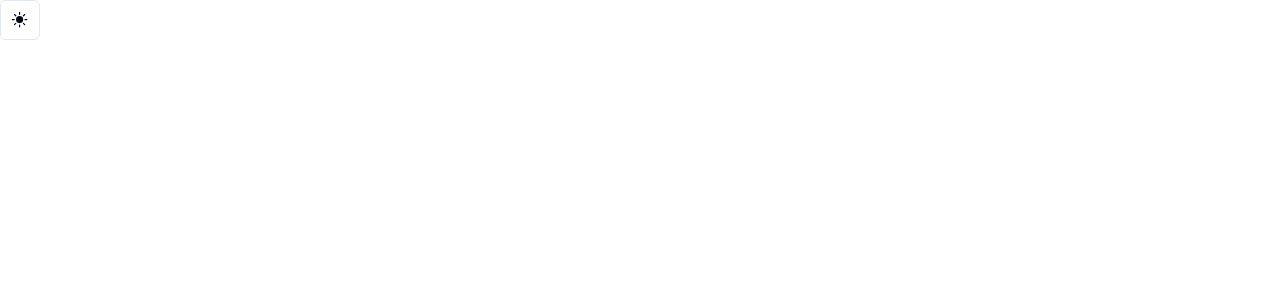
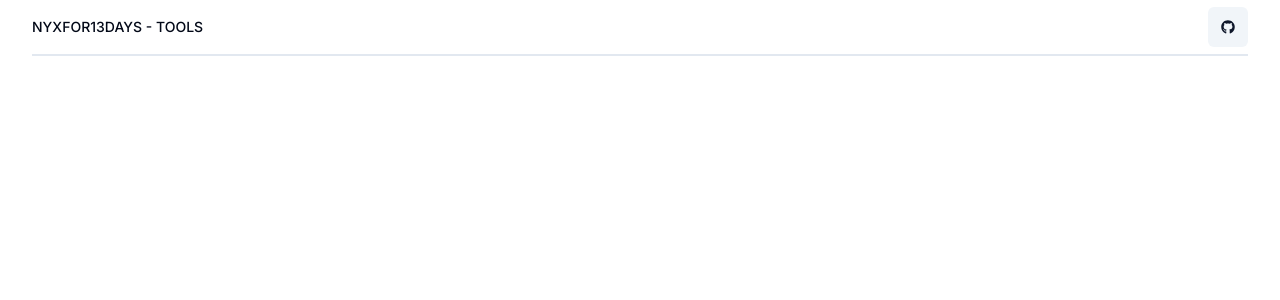
Before and after one commit to nyxfor13days/tools.nyxfor13days.com, a Next.js app: page / in a window 1280 px wide. Shown: the top 300 px of the page. Built offline with nearby package versions, Linux system fonts and the light colour scheme.

Commit message:
Update page.tsx

```diff
--- a/app/page.tsx
+++ b/app/page.tsx
@@ -1,9 +1,9 @@
-import { ModeToggle } from "@/components/switch-theme";
+import { Header } from "@/components/header";
 
 export default function Home() {
   return (
-    <main>
-      <ModeToggle />
+    <main className="container">
+      <Header />
     </main>
   );
 }
```
